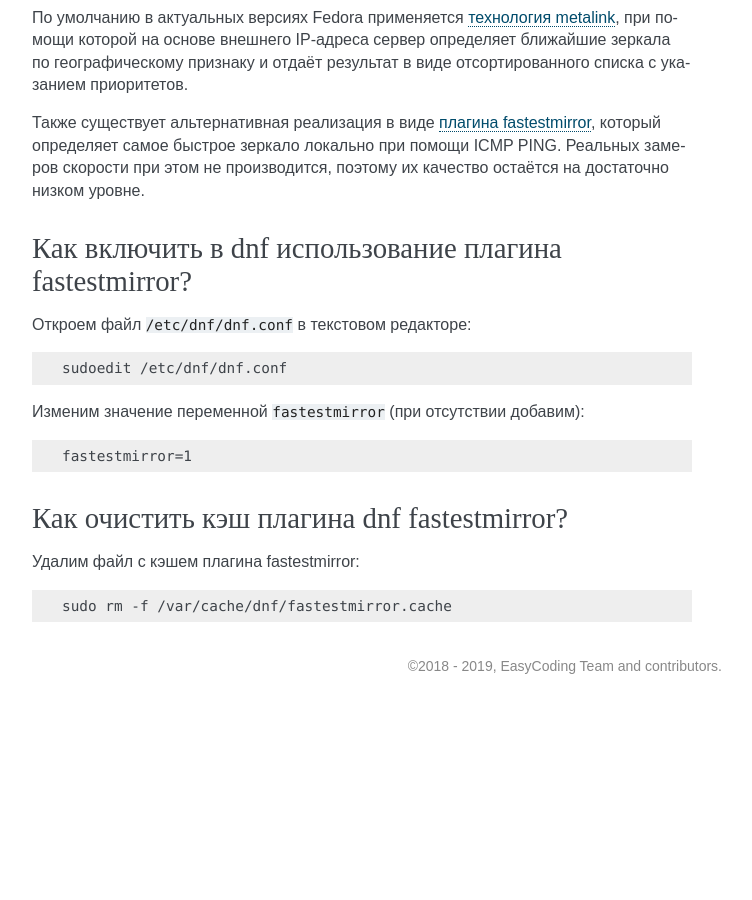
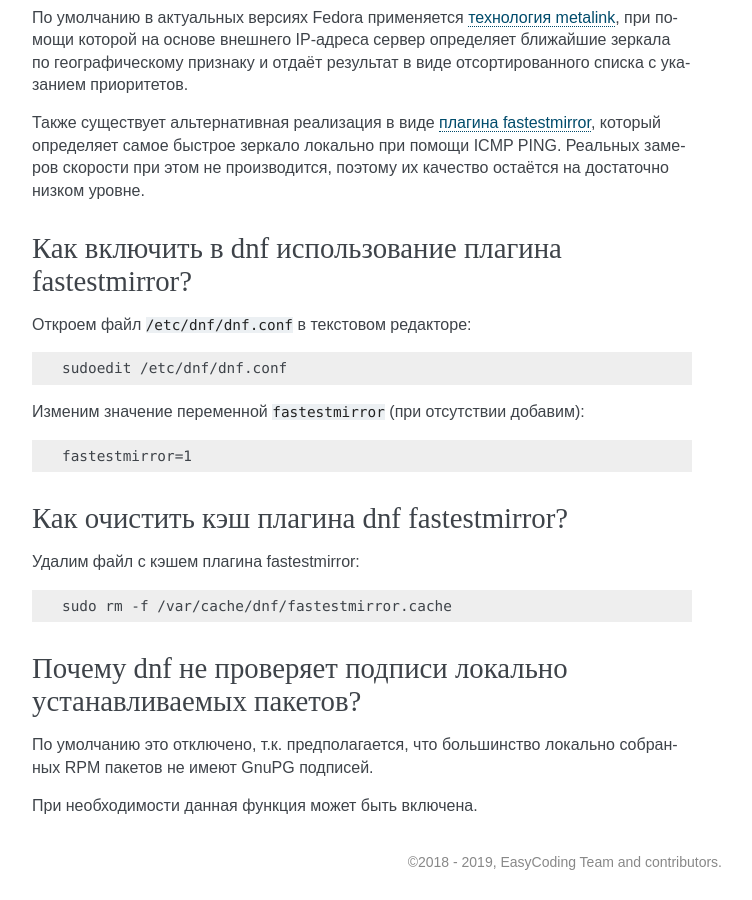
Before and after one commit to RussianFedora/FAQ, a Sphinx documentation site: the page built from source/package-manager.rst, in a window 1280 px wide and 900 px high, scrolled down 17037 px. Shown: the whole window, without its empty margins (388-1140 px from the left). Built offline with Sphinx 7.4.7, drawn with Linux system fonts in a browser that asks for light colours; before the commit the page ends 17741 px from its top, so only the background shows below that; some of the changed text lies outside the part shown.

Commit message:
Added question about verification of GnuPG signatures of locally installed RPM packages.

```diff
--- a/source/package-manager.rst
+++ b/source/package-manager.rst
@@ -991,3 +991,13 @@ Dnf автоматически удаляет зависимости, не ну
 .. code-block:: text
 
     sudo rm -f /var/cache/dnf/fastestmirror.cache
+
+.. index:: dnf, mirror, package, verification
+.. _dnf-local-verify:
+
+Почему dnf не проверяет подписи локально устанавливаемых пакетов?
+=====================================================================
+
+По умолчанию это отключено, т.к. предполагается, что большинство локально собранных RPM пакетов не имеют GnuPG подписей.
+
+При необходимости данная функция может быть включена.
```
